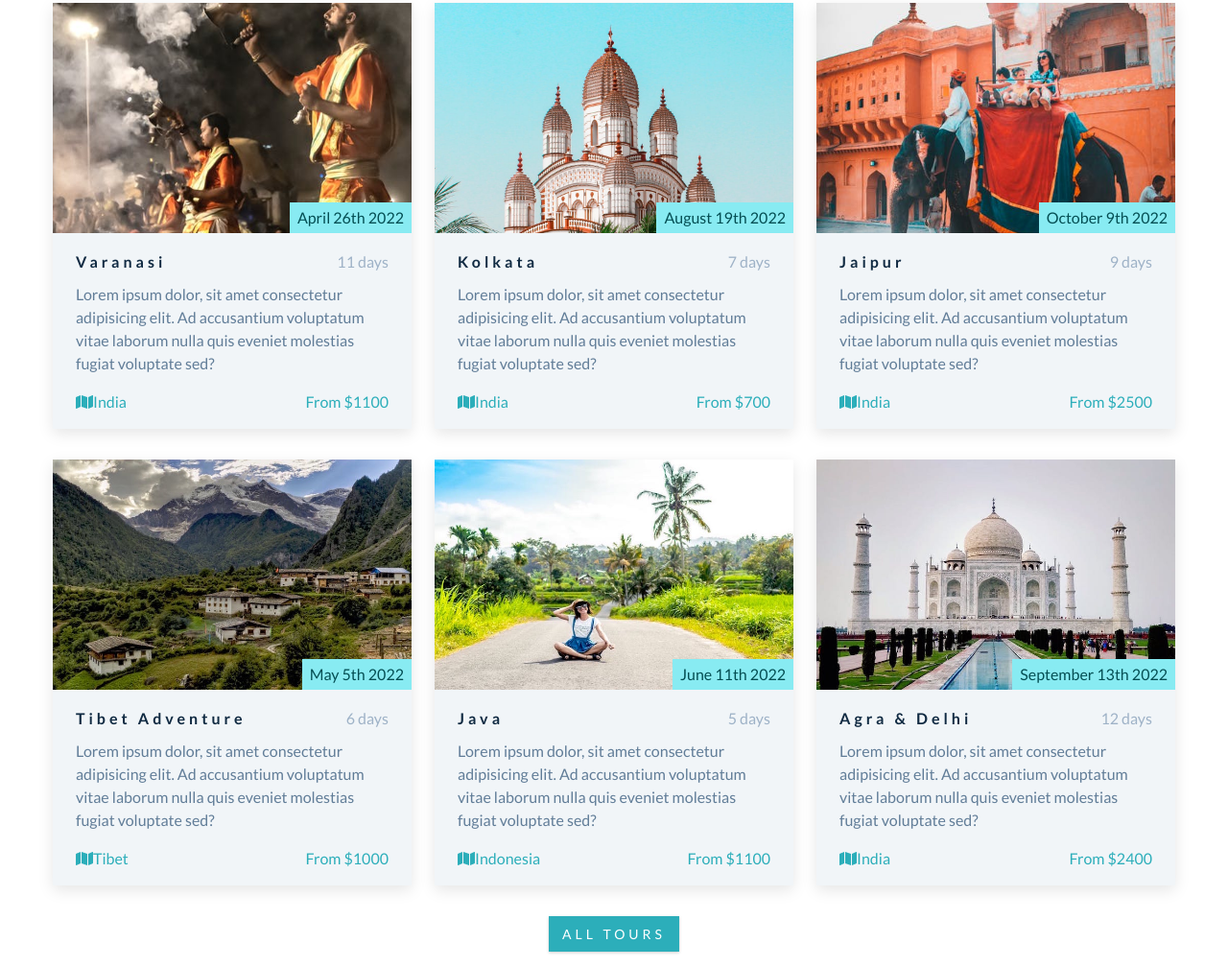
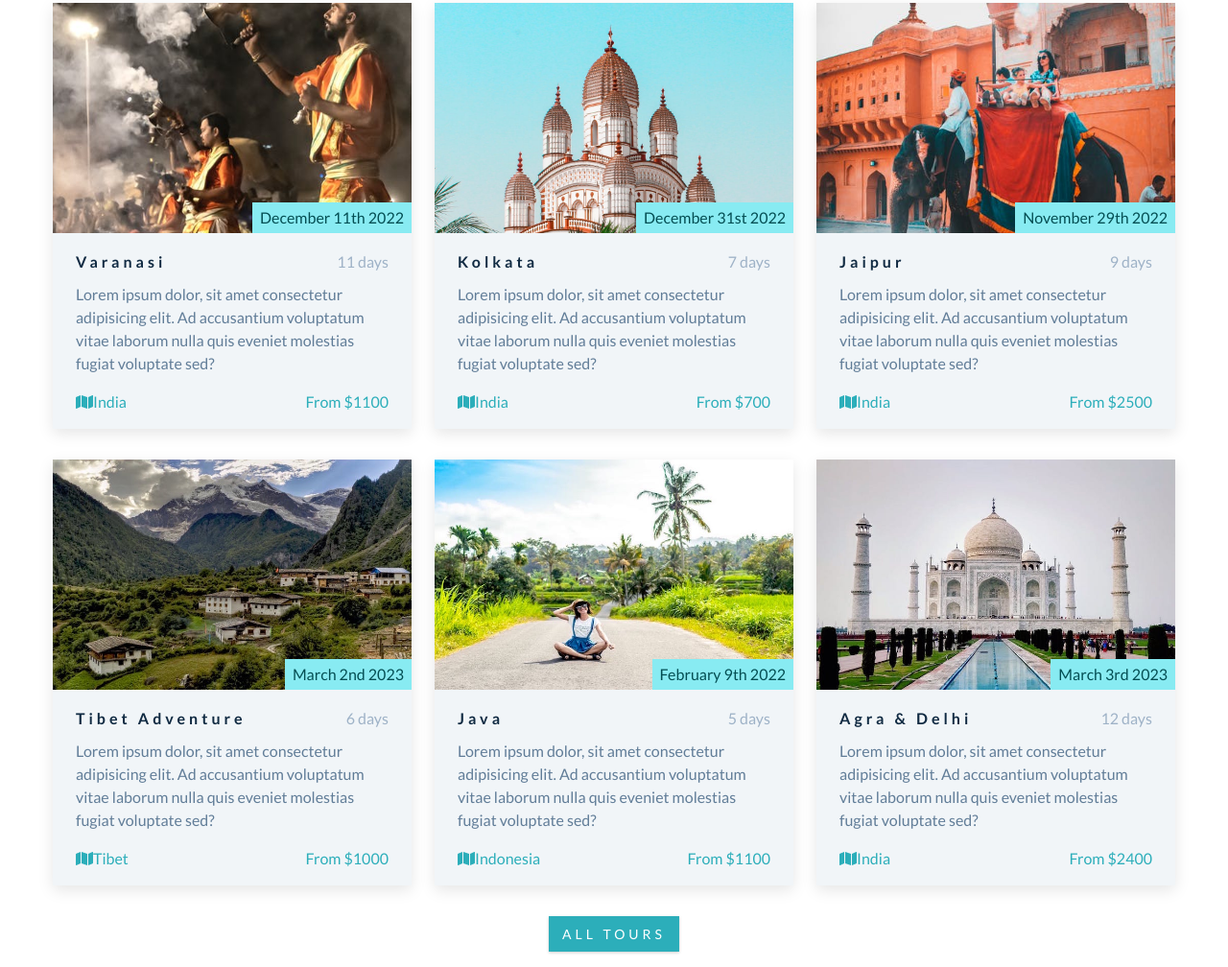
Before and after one commit to shiwanhs05/Backroads-Tour-Company, a plain HTML site: page index.html in a window 1280 px wide. Shown: the part 2034-3042 px from the top of the page at 96% size. Drawn offline with Linux system fonts and the light colour scheme.

Commit message:
updated dates for tours

```diff
--- a/index.html
+++ b/index.html
@@ -205,7 +205,7 @@
       <article class="tour-card" id="one">
         <div class="tour-img-container">
           <img src="./Images/varanasi.jpeg" class="tour-img" alt="">
-          <p class="tour-date">April 26th 2022</p>
+          <p class="tour-date">December 11th 2022</p>
         </div>
         <!-- tour info -->
         <div class="tour-info">
@@ -229,7 +229,7 @@
       <article class="tour-card" id="one">
         <div class="tour-img-container">
           <img src="./Images/Kolkata.jpeg" class="tour-img" alt="">
-          <p class="tour-date">august 19th 2022</p>
+          <p class="tour-date">December 31st 2022</p>
         </div>
         <!-- tour info -->
         <div class="tour-info">
@@ -253,7 +253,7 @@
       <article class="tour-card" id="one">
         <div class="tour-img-container">
           <img src="./Images/Jaipur.jpeg" class="tour-img" alt="">
-          <p class="tour-date">October 9th 2022</p>
+          <p class="tour-date">November 29th 2022</p>
         </div>
         <!-- tour info -->
         <div class="tour-info">
@@ -277,7 +277,7 @@
       <article class="tour-card" id="one">
         <div class="tour-img-container">
           <img src="./Images/tour-1.jpeg" class="tour-img" alt="">
-          <p class="tour-date">May 5th 2022</p>
+          <p class="tour-date">March 2nd 2023</p>
         </div>
         <!-- tour info -->
         <div class="tour-info">
@@ -301,7 +301,7 @@
       <article class="tour-card" id="one">
         <div class="tour-img-container">
           <img src="./Images/tour-2.jpeg" class="tour-img" alt="">
-          <p class="tour-date">June 11th 2022</p>
+          <p class="tour-date">February 9th 2022</p>
         </div>
         <!-- tour info -->
         <div class="tour-info">
@@ -325,7 +325,7 @@
       <article class="tour-card" id="one">
         <div class="tour-img-container">
           <img src="./Images/tour-6.jpeg" class="tour-img" alt="">
-          <p class="tour-date">September 13th 2022</p>
+          <p class="tour-date">March 3rd 2023</p>
         </div>
         <!-- tour info -->
         <div class="tour-info">
```
